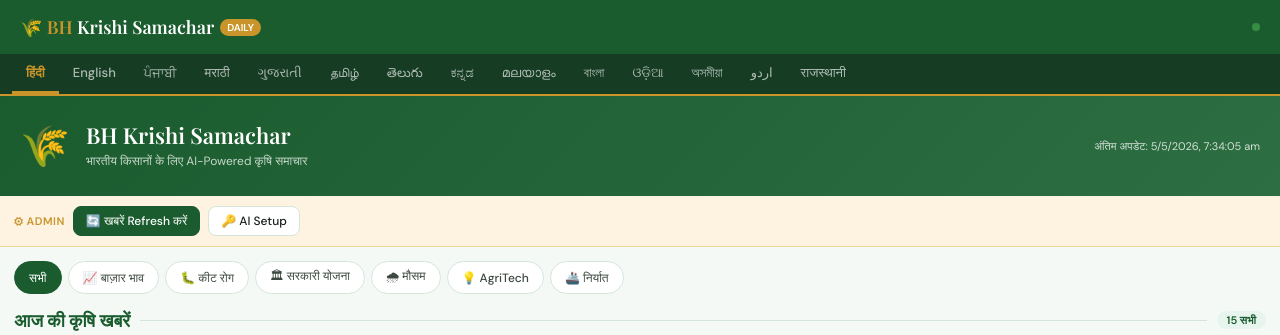
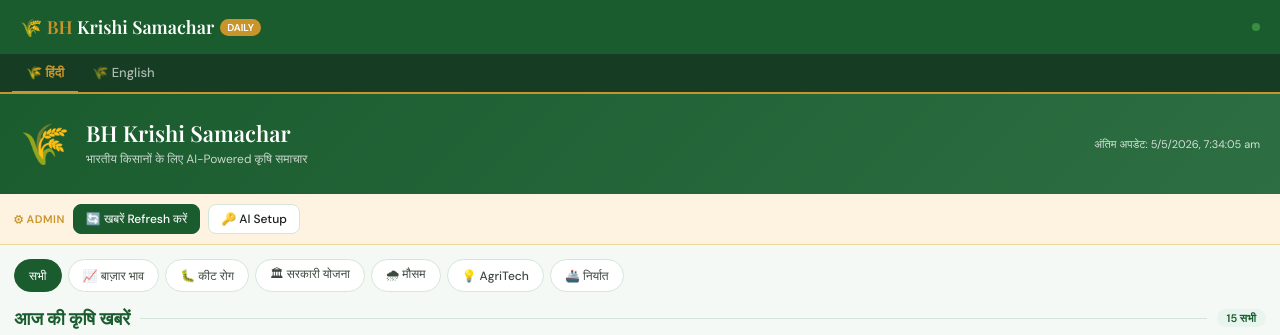
Before and after one commit to sachinandwana45/krishi-samachar, a website: page index.html in a window 1280 px wide. Shown: the top 335 px of the page. Drawn offline with nearby package versions, Linux system fonts and the light colour scheme.

Commit message:
Add files via upload

```diff
--- a/index.html
+++ b/index.html
@@ -238,11 +238,8 @@
 
 // ── LANGUAGES ──
 const LANGS = [
-  {code:'hi',label:'हिंदी'},{code:'en',label:'English'},{code:'pa',label:'ਪੰਜਾਬੀ'},
-  {code:'mr',label:'मराठी'},{code:'gu',label:'ગુજરાતી'},{code:'ta',label:'தமிழ்'},
-  {code:'te',label:'తెలుగు'},{code:'kn',label:'ಕನ್ನಡ'},{code:'ml',label:'മലയാളം'},
-  {code:'bn',label:'বাংলা'},{code:'or',label:'ଓଡ଼ିଆ'},{code:'as',label:'অসমীয়া'},
-  {code:'ur',label:'اردو'},{code:'raj',label:'राजस्थानी'},
+  {code:'hi',label:'🌾 हिंदी'},
+  {code:'en',label:'🌾 English'},
 ];
 
 // ── UI TEXT PER LANGUAGE ──
```
